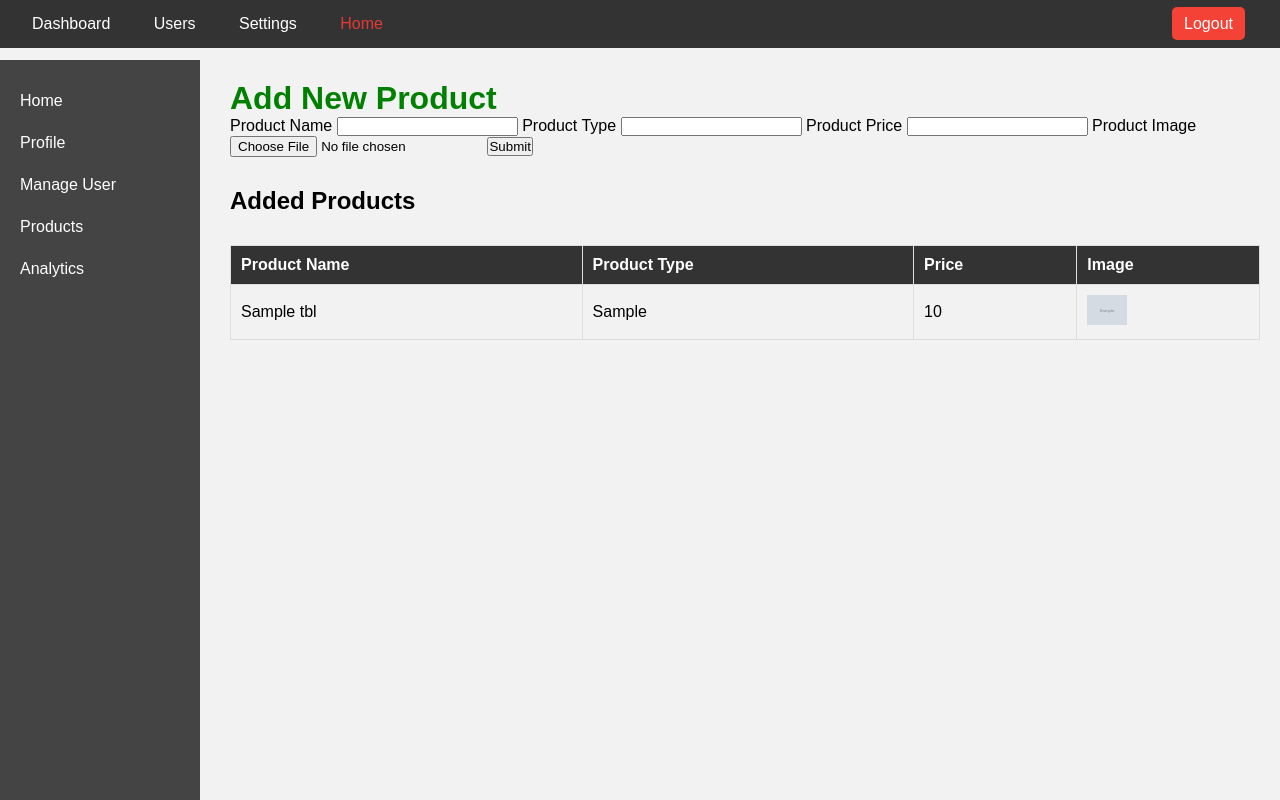
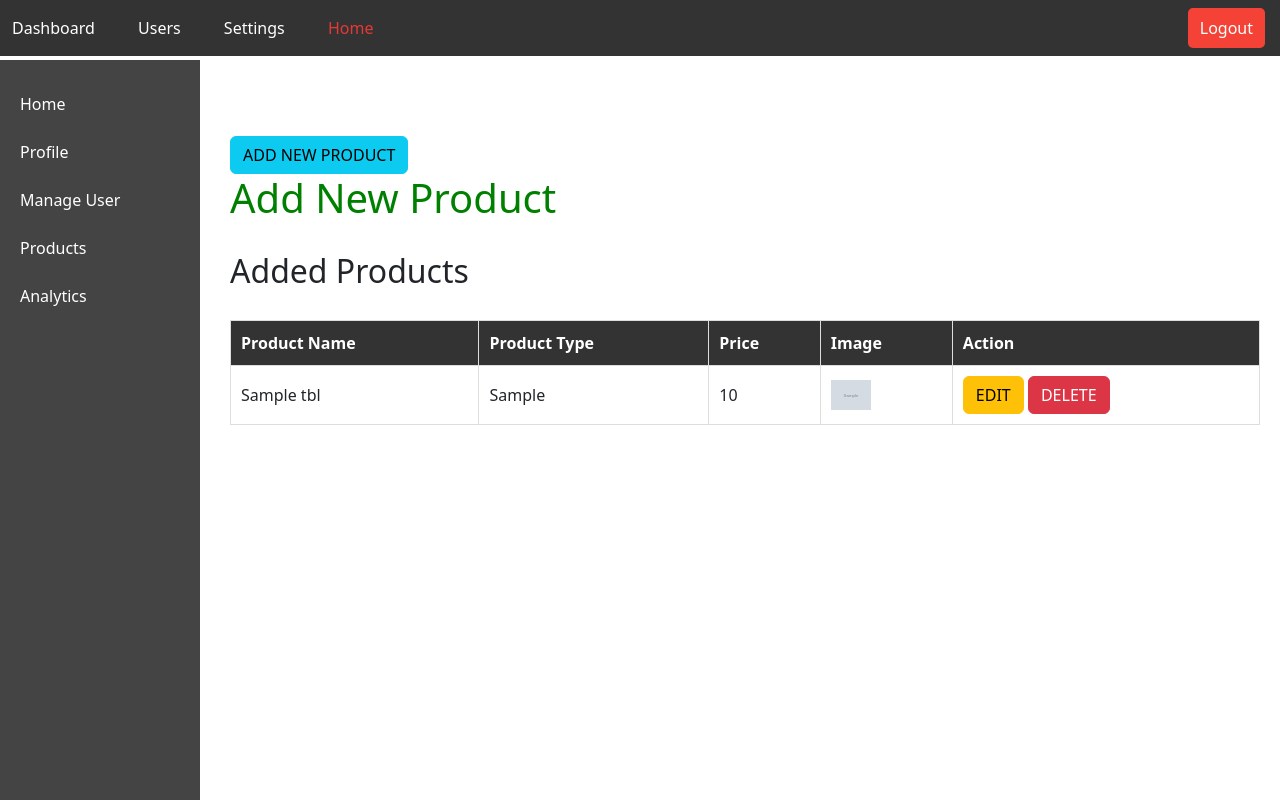
Before and after one commit to Lovely-labb/LOGIN, a PHP site: page /products_page.php in a window 1280 px wide. Run offline with PHP 8.4, Linux system fonts and the light colour scheme; the visitor is signed in with stand-in values (Sample User, id 1); tables that the repository leaves empty or names only in its code hold one stand-in row (values such as "Sample post"); grey boxes marked "Sample" are stand-in pictures.

Commit message:
products_page and login_auth

```diff
--- a/products_page.php
+++ b/products_page.php
@@ -22,7 +22,6 @@ $stmt = $conn->query($query);
 // Fetch all products at once into an array
 $products = $stmt->fetchAll(PDO::FETCH_ASSOC);
 
-
 ?>
 
 <!DOCTYPE html>
@@ -32,6 +31,10 @@ $products = $stmt->fetchAll(PDO::FETCH_ASSOC);
   <meta name="viewport" content="width=device-width, initial-scale=1.0">
   <title>Admin Page</title>
   <link rel="stylesheet" href="css/productpage.css">
+
+  <link href="https://cdn.jsdelivr.net/npm/bootstrap@5.3.3/dist/css/bootstrap.min.css" rel="stylesheet" integrity="sha384-QWTKZyjpPEjISv5WaRU9OFeRpok6YctnYmDr5pNlyT2bRjXh0JMhjY6hW+ALEwIH" crossorigin="anonymous">
+  <script src="https://cdn.jsdelivr.net/npm/bootstrap@5.3.3/dist/js/bootstrap.bundle.min.js" integrity="sha384-YvpcrYf0tY3lHB60NNkmXc5s9fDVZLESaAA55NDzOxhy9GkcIdslK1eN7N6jIeHz" crossorigin="anonymous"></script>
+
 </head>
 <body>
 
@@ -59,27 +62,51 @@ $products = $stmt->fetchAll(PDO::FETCH_ASSOC);
   <!-- Main Content -->
   <div class="main-content">
 
+  <!-- Button trigger modal -->
+<button type="button" class="btn btn-info" data-bs-toggle="modal" data-bs-target="#addproduct">
+  ADD NEW PRODUCT
+</button>
+
+<!-- Modal -->
+<div class="modal fade" id="addproduct" tabindex="-1" aria-labelledby="exampleModalLabel" aria-hidden="true">
+  <div class="modal-dialog">
+    <div class="modal-content">
+      <div class="modal-header">
+        <h1 class="modal-title fs-5" id="exampleModalLabel">ADD PRODUCT</h1>
+        <button type="button" class="btn-close" data-bs-dismiss="modal" aria-label="Close"></button>
+      </div>
+      <div class="modal-body">
+
+      <form action="product/create_products.php" method="POST" enctype="multipart/form-data">
+
+          <label for="name">Product Name:</label>
+          <input class="form-control" type="text"  id="name" name="product_name" required>
+
+          <label for="name">Product Type:</label>
+          <input class="form-control" type="text" id="name" name="product_type" required>
+
+          <label for="name">Product Price:</label>
+          <input class="form-control" type="number" id="name" name="product_price" required>
+
+          <label for="name">Product Image:</label>
+          <input class="form-control" type="file" id="name" name="image" accept="image/*" required>
+
+
+            </div>
+            <div class="modal-footer">
+              <button type="button" class="btn btn-secondary" data-bs-dismiss="modal">Close</button>
+              <button type="submit" name="submit" class="btn btn-info">ADD PRODUCT</button>
+      </form>
+
+      </div>
+    </div>
+  </div>
+</div>
+
+
   <h1 style="color:green">Add New Product</h1>
-
   <div class="form-container">
 
-    <form action="product/create_product.php" method="POST" enctype="multipart/form-data">
-
-      <label for="name">Product Name</label>
-      <input type="text" id="name" name="product_name" required>
-
-      <label for="name">Product Type</label>
-      <input type="text" id="name" name="product_type" required>
-
-      <label for="name">Product Price</label>
-      <input type="number" id="name" name="product_price" required>
-
-      <label for="name">Product Image</label>
-      <input type="file" id="name" name="image" accept="image/*" required>
-
-      <button type="submit" name="submit">Submit</button>
-
-    </form>
 
   </div>
 
@@ -92,22 +119,33 @@ $products = $stmt->fetchAll(PDO::FETCH_ASSOC);
           <th>Product Type</th>
           <th>Price</th>
           <th>Image</th>
+          <th>Action</th>
         </tr>
       </thead>
       <tbody>
 
-      <?php foreach($products as $row): ?>
+      <?php foreach($products as $row ):?>
           <tr>
-            <td><?php echo ($row ['pt_name'])?></td>
-            <td><?php echo ($row ['pt_type'])?></td>
-            <td><?php echo ($row ['pt_price'])?></td>
-            <td><img style= "height:30px" src="product/product_img/<?php echo ($row ['pt_img'])?>" alt=""></td>
+            <td><?php echo($row['pt_name']) ?></td>
+            <td><?php echo($row['pt_type']) ?></td>
+            <td><?php echo($row['pt_price']) ?></td>
+            <td><img style="height:30px"src="product/product_img/<?php echo($row['pt_img'])?>" alt=""></td>
+
+            <td>
+              <button class= "btn btn-warning">EDIT</button>
+              <button class= "btn btn-danger">DELETE</button
+            </td>
+
           </tr>
-          <?php endforeach?>
+      <?php endforeach?>
+
 
       </tbody>
     </table>
   </div>
 
+  <script src="https://cdn.jsdelivr.net/npm/@popperjs/core@2.11.8/dist/umd/popper.min.js" integrity="sha384-I7E8VVD/ismYTF4hNIPjVp/Zjvgyol6VFvRkX/vR+Vc4jQkC+hVqc2pM8ODewa9r" crossorigin="anonymous"></script>
+  <script src="https://cdn.jsdelivr.net/npm/bootstrap@5.3.3/dist/js/bootstrap.min.js" integrity="sha384-0pUGZvbkm6XF6gxjEnlmuGrJXVbNuzT9qBBavbLwCsOGabYfZo0T0to5eqruptLy" crossorigin="anonymous"></script>
+
 </body>
 </html>
```
Also changed, not shown: php/login_auth.php (+7 -17 lines).
